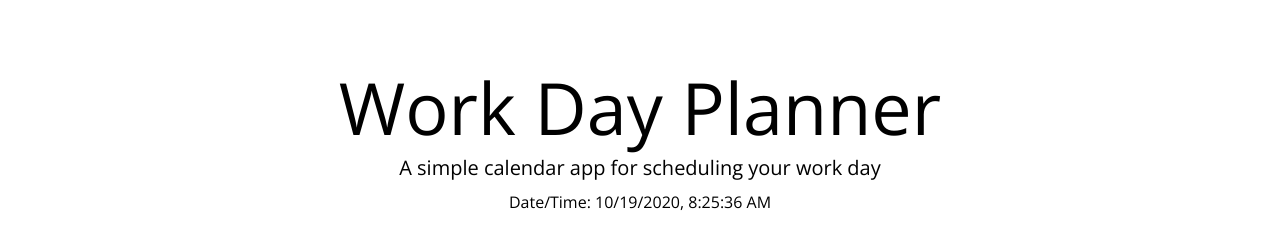
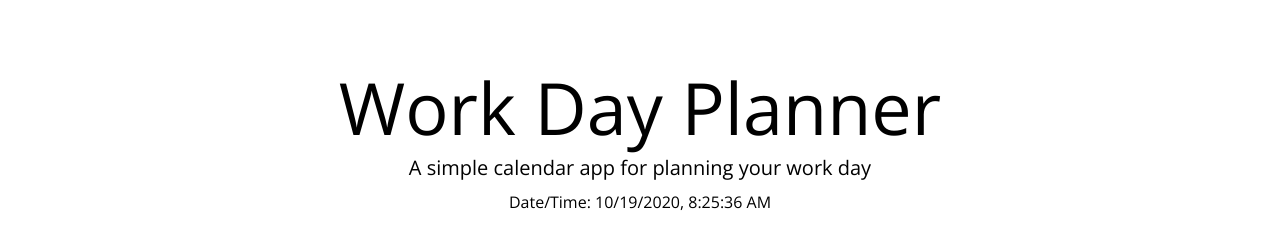
Before and after one commit to aphernandez13/schedule, a plain HTML site: page index.html in a window 1280 px wide. Shown: the top 248 px of the page. Drawn offline with nearby package versions, Linux system fonts and the light colour scheme.

Commit message:
added more

```diff
--- a/index.html
+++ b/index.html
@@ -25,7 +25,7 @@
   <body>
     <header class="jumbotron">
       <h1 class="display-3">Work Day Planner</h1>
-      <p class="lead">A simple calendar app for scheduling your work day</p>
+      <p class="lead">A simple calendar app for planning your work day</p>
       <p>Date/Time: <span id="datetime"></span></p>
     </header>
     <div class="container">
```
